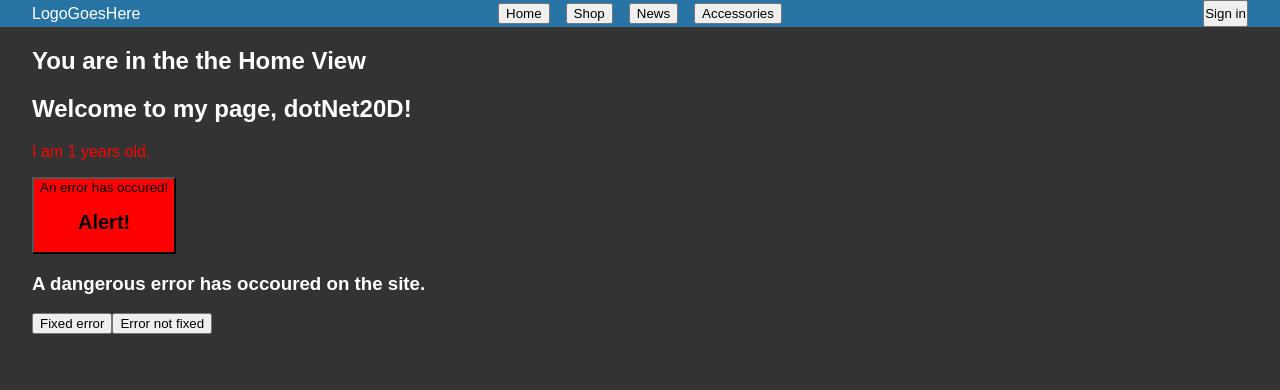
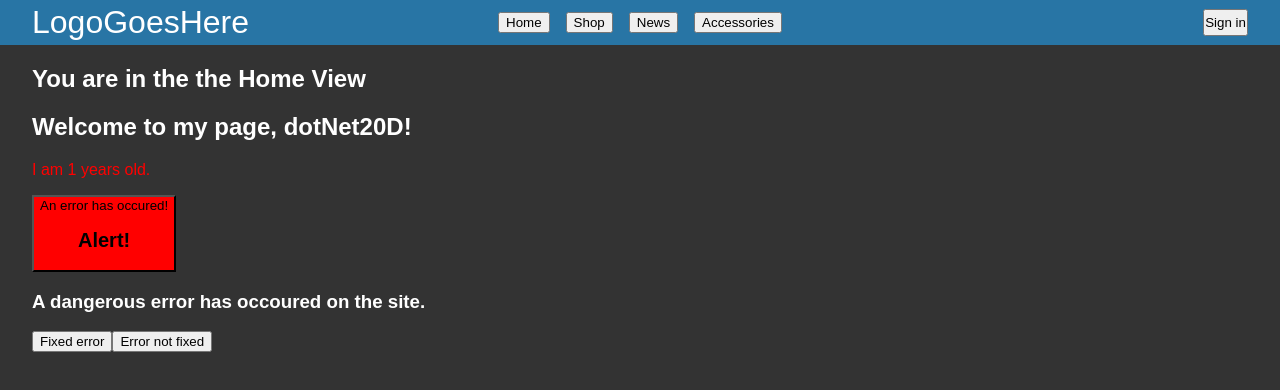
Before and after one commit to BjornBergquist/week3live, a React (Create React App) app: page / in a window 1280 px wide. Shown: the top 390 px of the page. Built offline with nearby package versions, Linux system fonts and the light colour scheme.

Commit message:
Made the logo the largest part of the navbar, so that the navbar doesn't change size when I log in or out.

```diff
--- a/src/components/navigation/navigationdesktop/NavigationDesktop.css
+++ b/src/components/navigation/navigationdesktop/NavigationDesktop.css
@@ -8,9 +8,11 @@
 }
 
 .navbar__logo--desktop {
+  font-size: 2em;
   justify-self: start;
   margin: 0;
   grid-column: 2;
+  padding: 0.25rem 0;
 }
 
 .navbar__list--deskop {
```
